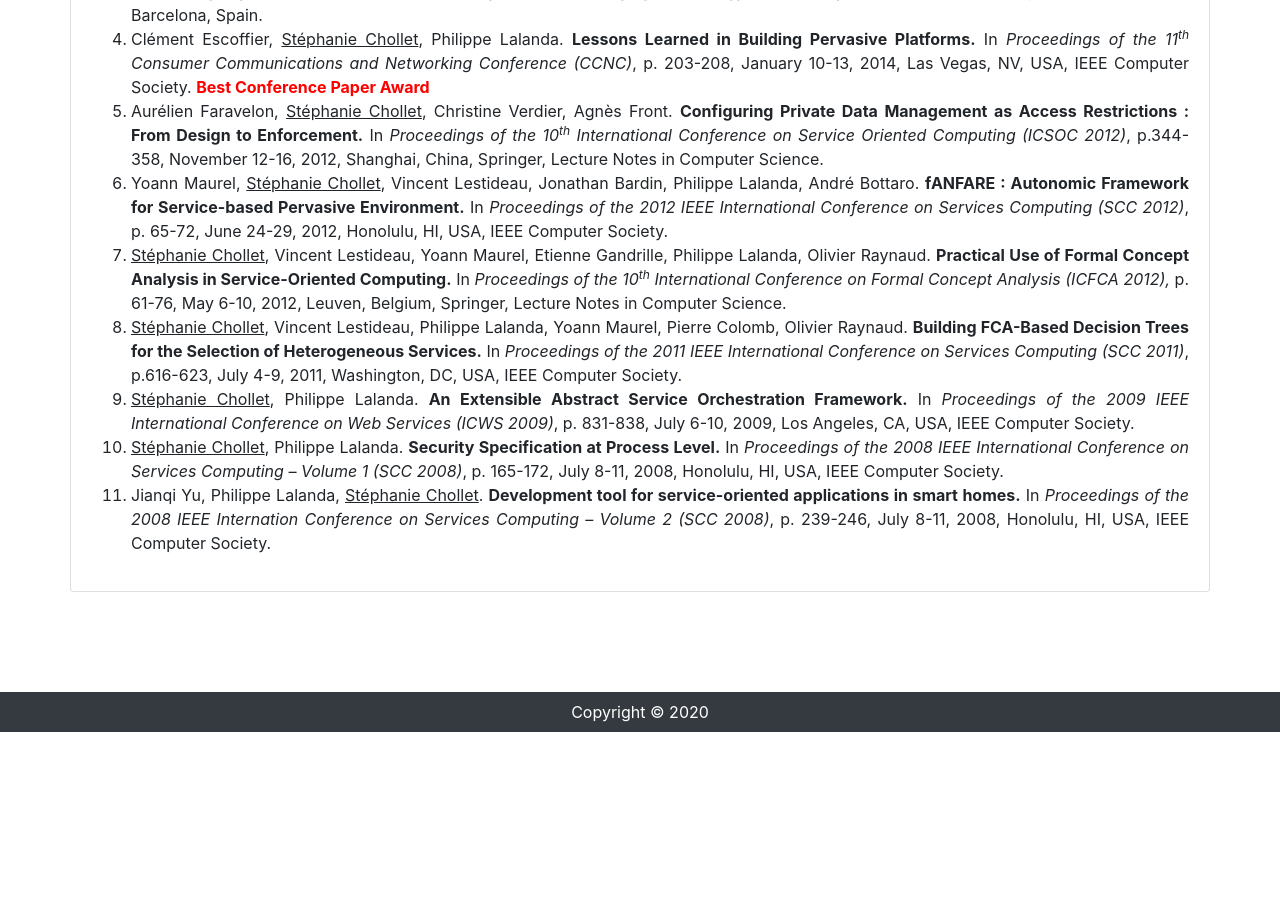
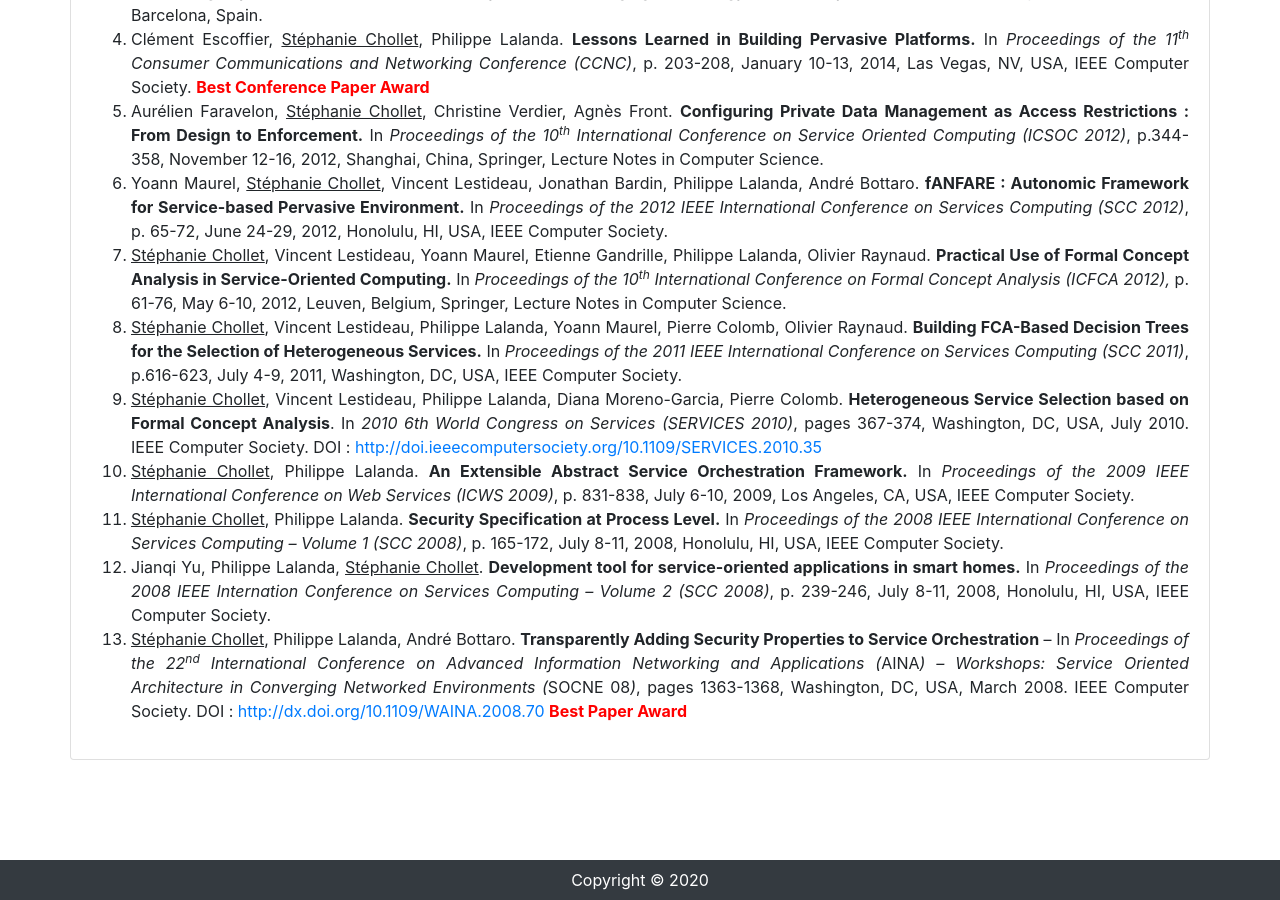
Before and after one commit to schollet/homepage, a Jekyll site: the page built from index.html, in a window 1280 px wide and 900 px high, scrolled down 1913 px. Built offline with Jekyll 4.4.1, drawn with Linux system fonts in a browser that asks for light colours; before the commit the page ends 2645 px from its top, so only the background shows below that.

Commit message:
Update index.html

```diff
--- a/index.html
+++ b/index.html
@@ -128,9 +128,12 @@ layout: default
 	<li>Yoann Maurel, <span style="text-decoration: underline">Stéphanie Chollet</span>, Vincent Lestideau, Jonathan Bardin, Philippe Lalanda, André Bottaro. <b>fANFARE : Autonomic Framework for Service-based Pervasive Environment.</b> In <i>Proceedings of the 2012 IEEE International Conference on Services Computing (SCC 2012)</i>, p. 65-72, June 24-29, 2012, Honolulu, HI, USA, IEEE Computer Society.</li>
 	<li><span style="text-decoration: underline">Stéphanie Chollet</span>, Vincent Lestideau, Yoann Maurel, Etienne Gandrille, Philippe Lalanda, Olivier Raynaud. <b>Practical Use of Formal Concept Analysis in Service-Oriented Computing.</b> In <i>Proceedings of the 10<sup>th</sup> International Conference on Formal Concept Analysis (ICFCA 2012),</i> p. 61-76, May 6-10, 2012, Leuven, Belgium, Springer, Lecture Notes in Computer Science.</li>
 	<li><span style="text-decoration: underline">Stéphanie Chollet</span>, Vincent Lestideau, Philippe Lalanda, Yoann Maurel, Pierre Colomb, Olivier Raynaud. <b>Building FCA-Based Decision Trees for the Selection of Heterogeneous Services.</b> In <i>Proceedings of the 2011 IEEE International Conference on Services Computing (SCC 2011)</i>, p.616-623, July 4-9, 2011, Washington, DC, USA, IEEE Computer Society.</li>
+	<li><span style="text-decoration: underline">Stéphanie Chollet</span>, Vincent Lestideau, Philippe Lalanda, Diana Moreno-Garcia, Pierre Colomb. <b>Heterogeneous Service Selection based on Formal Concept Analysis</b>. In <i>2010 6th World Congress on Services (SERVICES 2010)</i>, pages 367-374, Washington, DC, USA, July 2010. IEEE Computer Society. DOI : <a href="http://doi.ieeecomputersociety.org/10.1109/SERVICES.2010.35">http://doi.ieeecomputersociety.org/10.1109/SERVICES.2010.35</a></li>
 	<li><span style="text-decoration: underline">Stéphanie Chollet</span>, Philippe Lalanda. <b>An Extensible Abstract Service Orchestration Framework.</b> In <i>Proceedings of the 2009 IEEE International Conference on Web Services (ICWS 2009)</i>, p. 831-838, July 6-10, 2009, Los Angeles, CA, USA, IEEE Computer Society.</li>
 	<li><span style="text-decoration: underline">Stéphanie Chollet</span>, Philippe Lalanda. <b>Security Specification at Process Level.</b> In <i>Proceedings of the 2008 IEEE International Conference on Services Computing – Volume 1 (SCC 2008)</i>, p. 165-172, July 8-11, 2008, Honolulu, HI, USA, IEEE Computer Society.</li>
 	<li>Jianqi Yu, Philippe Lalanda, <span style="text-decoration: underline">Stéphanie Chollet</span>. <b>Development tool for service-oriented applications in smart homes.</b> In <i>Proceedings of the 2008 IEEE Internation Conference on Services Computing – Volume 2 (SCC 2008)</i>, p. 239-246, July 8-11, 2008, Honolulu, HI, USA, IEEE Computer Society.</li>
+	<li><span style="text-decoration: underline">Stéphanie Chollet</span>, Philippe Lalanda, André Bottaro. <b>Transparently Adding Security Properties to Service Orchestration</b> – In <i>Proceedings of the 22<sup>nd</sup> International Conference on Advanced Information Networking and Applications (</i>AINA<i>) – Workshops: Service Oriented Architecture in Converging Networked Environments (</i>SOCNE 08<i>)</i>, pages 1363-1368, Washington, DC, USA, March 2008. IEEE Computer Society. DOI : <a href="http://dx.doi.org/10.1109/WAINA.2008.70">http://dx.doi.org/10.1109/WAINA.2008.70</a>
+<span style="color: red"><b>Best Paper Award</span></b></li>
 </ol>
 
         </div>
```
